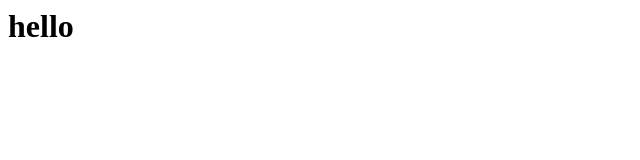
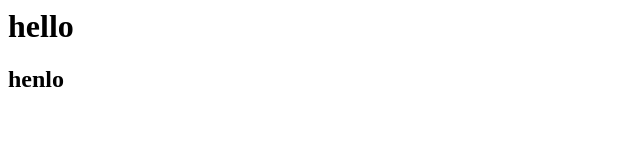
Before and after one commit to Cosmic0wl/repo-one, a plain HTML site: page index.html in a window 1280 px wide. Shown: the full height of the page, 0-640 px from the left. Drawn offline with Linux system fonts and the light colour scheme.

Commit message:
update henlo

```diff
--- a/index.html
+++ b/index.html
@@ -1 +1,2 @@
 <h1>hello</h1>
+<h2>henlo</h2>
```
